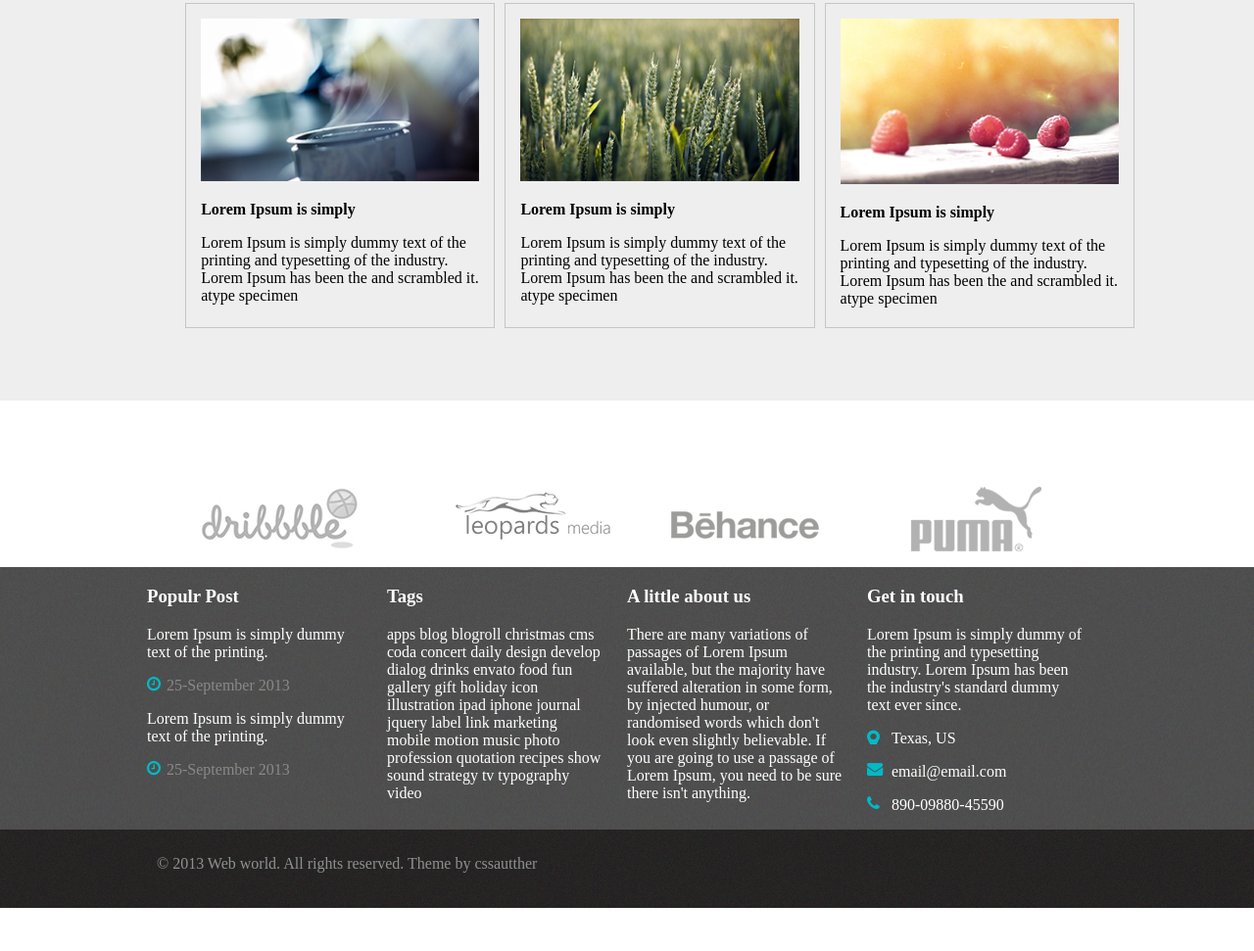
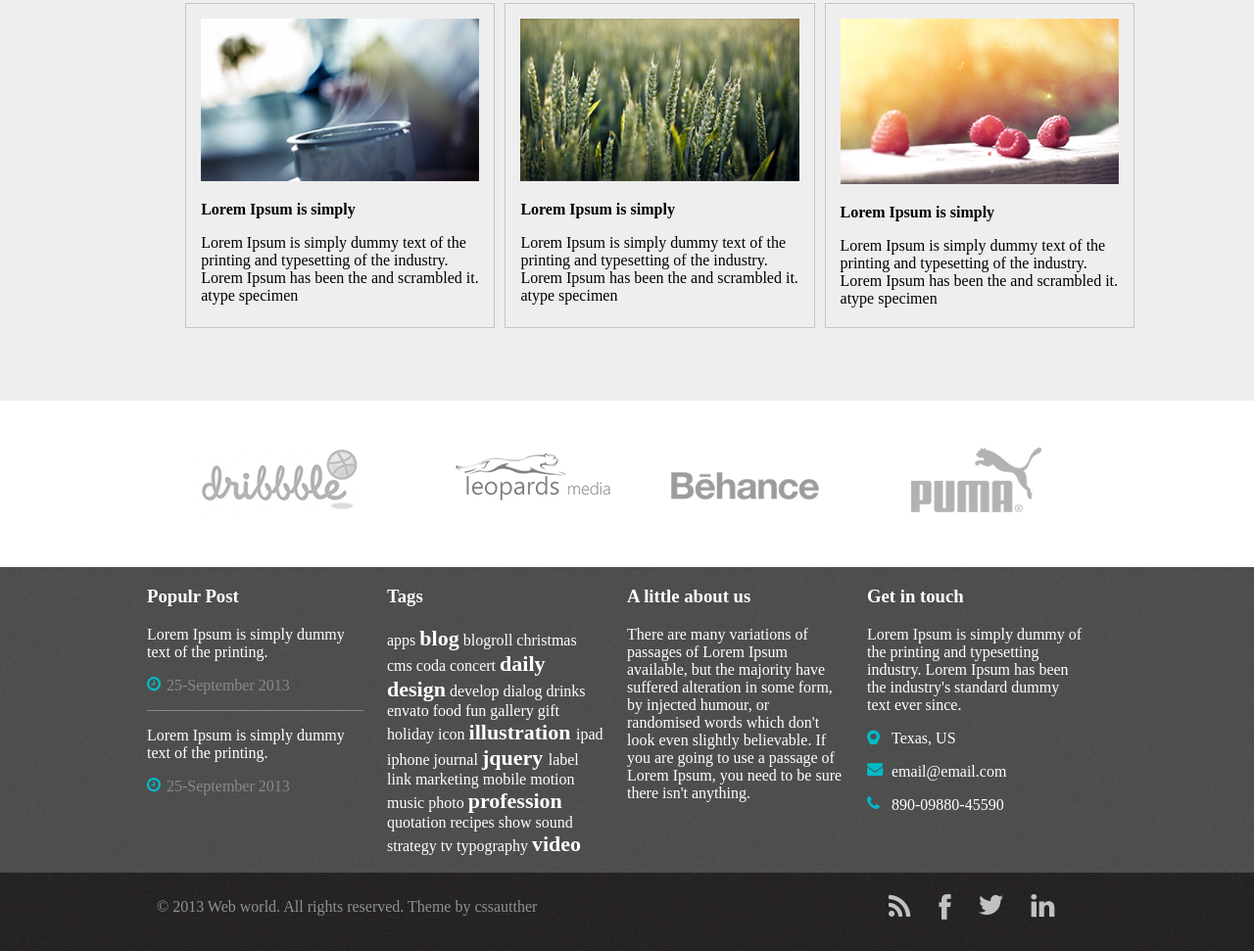
Before and after one commit to pAmanda/first-project, a plain HTML site: page index.html in a window 1280 px wide. Shown: the part 1758-2729 px from the top of the page at 98% size. Before the commit the page ends 2685 px from the top, so only its background shows below. Drawn offline with Linux system fonts and the light colour scheme.

Commit message:
Pequenos ajustes e finalizando

```diff
--- a/css/main.css
+++ b/css/main.css
@@ -247,10 +247,7 @@ h3 {
 	padding-top: 3em;
 	vertical-align: middle;
 	cursor: pointer;
-}
-
-.col-4 img:hover {
-	margin-top: 10px !important;
+	margin-top: 0px !important;
 	position: relative;
 }
 
@@ -286,6 +283,10 @@ h3 {
 
 .clock {
 	color: #898989;
+}
+
+.linha {
+	border-bottom: #898989 solid 1px;
 }
 
 .footer p {
@@ -335,3 +336,8 @@ h3 {
 .footer-2 p {
 	padding: 10px;
 }
+
+.footer-text {
+	width: 70%;
+	float: left;
+}
--- a/index.html
+++ b/index.html
@@ -201,13 +201,14 @@
 				<p>Lorem Ipsum is simply dummy
 				text of the printing.</p>
 				<p class="clock">25-September 2013</p>
+				<p class="linha"></p>
 				<p>Lorem Ipsum is simply dummy
 				text of the printing.</p>
 				<p class="clock">25-September 2013</p>
 			</div>
 			<div class="col-4">
 				<h3><b>Tags</b></h3>
-				<p>apps blog blogroll christmas cms coda concert daily design develop dialog drinks envato food fun gallery gift holiday icon illustration ipad iphone journal jquery label link marketing mobile motion music photo  profession quotation recipes show sound strategy tv typography video</p>
+				<p>apps <b style="font-size: 22px!important">blog</b> blogroll christmas cms coda concert <b style="font-size: 22px!important">daily design</b> develop dialog drinks envato food fun gallery gift holiday icon <b style="font-size: 22px!important"> illustration </b> ipad iphone journal <b style="font-size: 22px!important"> jquery </b> label link marketing mobile motion music photo  <b style="font-size: 22px!important"> profession </b> quotation recipes show sound strategy tv typography <b style="font-size: 22px!important"> video </b> </p>
 			</div>
 			<div class="col-4">
 				<h3><b>A little about us</b></h3>
@@ -227,10 +228,34 @@
 	</div>
 	<div class="col-100 footer-2">
 		<div class="content">
-			<div>
+			<div class="footer-text">
 				<p>
 					© 2013 Web world. All rights reserved. Theme by cssautther
 				</p>
+			</div>
+			<div class="redes-sociais" style="padding: 6px">
+				<ul>
+					<li>
+						<a href="">
+							<img src="./img/wifi.png">
+						</a>
+					</li>
+					<li>
+						<a href="">
+							<img src="./img/facebook.png">
+						</a>
+					</li>
+					<li>
+						<a href="">
+							<img src="./img/messenger.png">
+						</a>
+					</li>
+					<li>
+						<a href="">
+							<img src="./img/linkedin.png">
+						</a>
+					</li>
+				</ul>
 			</div>
 		</div>
 	</div>
```
Lines whose indentation alone changed are shown as unchanged.
